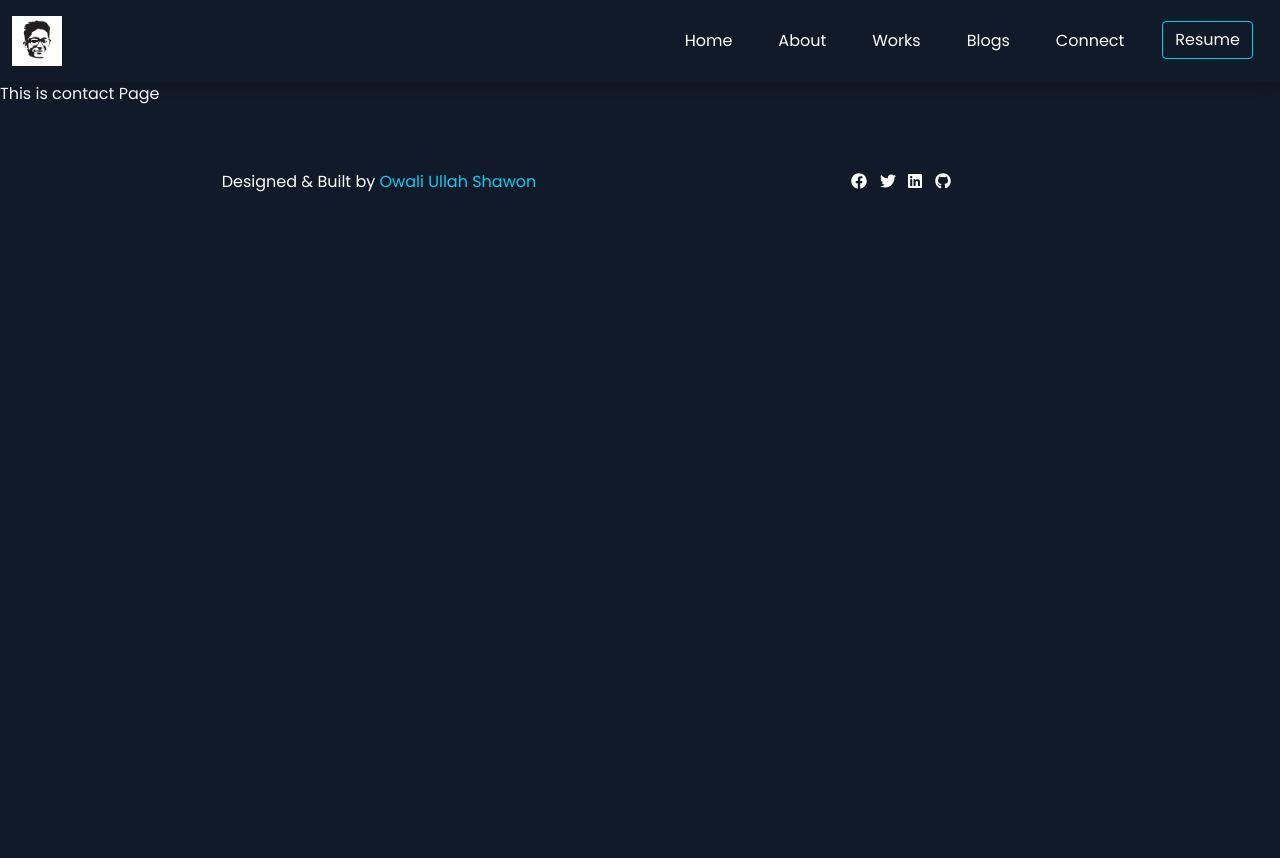
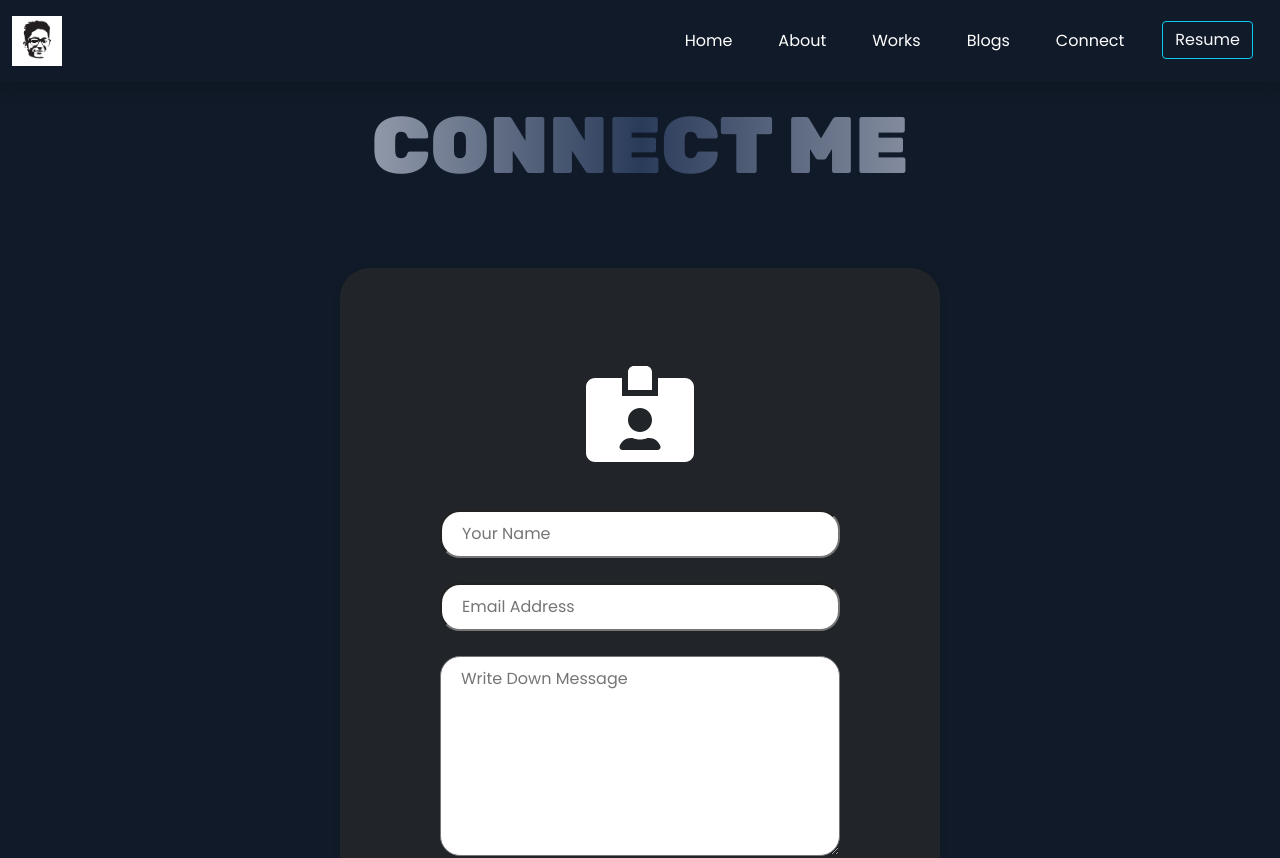
Before and after one commit to OwaliShawon/owali-ullah-shawon, a React (Create React App) app: page /connect in a window 1280 px wide. Shown: the top 858 px of the page. Before the commit the page ends 800 px from the top, so only its background shows below. Built offline with nearby package versions, Linux system fonts and the light colour scheme; a web font is replaced by a local one.

Commit message:
emailjs install, connect me form added

```diff
--- a/package.json
+++ b/package.json
@@ -3,6 +3,7 @@
   "version": "0.1.0",
   "private": true,
   "dependencies": {
+    "@emailjs/browser": "^3.4.0",
     "@fortawesome/fontawesome-svg-core": "^1.2.36",
     "@fortawesome/free-brands-svg-icons": "^5.15.4",
     "@fortawesome/free-regular-svg-icons": "^5.15.4",
--- a/src/App.css
+++ b/src/App.css
@@ -50,7 +50,7 @@ body {
 
 .section-title-text h1 {
   position: relative;
-  background: linear-gradient(to right, #ffffff, #141E30, #0f0c29);
+  background: linear-gradient(to right, #ffffff, #2a3b5a, #e5e5e9);
   -webkit-background-clip: text;
   background-clip: text;
   -webkit-text-fill-color: transparent;
--- /dev/null
+++ b/src/components/ContactForm/ContactForm.css
@@ -0,0 +1,42 @@
+.contact-form{
+    text-align: center;
+    padding: 50px 0;
+ }
+
+ .contact-form form{
+    max-width: 600px;
+    margin: auto;
+    padding: 50px 70px;
+    border-top-left-radius: 30px;
+    border-top-right-radius: 30px;
+    box-shadow: 0px 2px 10px rgba(0, 0, 0, 0.075);
+    margin-bottom: 50px;
+ }
+
+ .contact-form .item{
+    width: 400px;
+	border-radius: 20px;
+    margin-bottom: 25px;
+    padding: 10px 20px;
+}
+
+.contact-form form textarea{
+    height: 200px;
+}
+
+ .contact-form label{
+     display: block;
+     text-align: center;
+     line-height: 150%;
+     font-size: 1em;
+     padding: 10px;
+ }
+
+   @media(max-width: 600px){
+    .contact-form .item{
+        width: 250px;
+    }
+    .contact-form form{
+        padding: 50px 20px;
+    }
+}
--- /dev/null
+++ b/src/components/ContactForm/ContactForm.js
@@ -0,0 +1,49 @@
+import emailjs from '@emailjs/browser';
+import { faIdCardAlt } from '@fortawesome/free-solid-svg-icons';
+import { FontAwesomeIcon } from '@fortawesome/react-fontawesome';
+import React, { useRef } from 'react';
+import { Container } from 'react-bootstrap';
+import "./ContactForm.css";
+
+const Contact = () => {
+    const form = useRef();
+    function sendEmail(e) {
+        e.preventDefault();
+
+        emailjs.sendForm('service_vvi37ho', 'template_ge44qpr', form.current, 'user_RUpQSThF0gMSLd9vpXPnx')
+            .then((result) => {
+                console.log(result.text);
+                alert("Thank You for your Message, I will reply to you soon!");
+            }, (error) => {
+                console.log(error.text);
+            });
+    };
+    return (
+        <section>
+            <Container>
+                <div className="section-title-text mb-2">
+                    <h1 className="pt-3 text-start pb-3 text-center">CONNECT ME</h1>
+                </div>
+
+                <div className='contact-form'>
+                    <form className="bg-dark" ref={form} onSubmit={sendEmail}>
+                        <div className='form-icon'>
+                            <FontAwesomeIcon className='m-5' icon={faIdCardAlt} color="white" size="6x"></FontAwesomeIcon>
+                        </div>
+                        {/* <label>Name</label> */}
+                        <input type="text" name="user_name" placeholder='Your Name' className='item' required />
+                        <br />
+                        <input type="email" name="user_email" placeholder='Email Address' className='item' required />
+                        <br />
+                        <textarea name="message" placeholder='Write Down Message' className='item' required />
+                        <br />
+                        <input type="submit" value="Send" className='item btn btn-outline-info' />
+                    </form>
+                </div>
+            </Container>
+        </section>
+
+    );
+};
+
+export default Contact;
--- a/src/components/Footer/Footer.js
+++ b/src/components/Footer/Footer.js
@@ -18,9 +18,9 @@ const Footer = () => {
                         </address>
                     </Col> */}
 
-                    <Col md="6" className=''>Designed & Built by<a className="address text-info" href='https://github.com/OwaliShawon'> Owali Ullah Shawon</a></Col>
+                    <Col md="12" className=''>Designed & Built by<a className="address text-info" href='https://github.com/OwaliShawon'> Owali Ullah Shawon</a></Col>
 
-                    <Col md="6" className=''>
+                    <Col md="12" className=''>
                         <a href="#" className="address"><FontAwesomeIcon icon={faFacebook} /></a>
                         &nbsp; &nbsp;
                         <a href="#" className="address"><FontAwesomeIcon icon={faTwitter} /></a>
--- a/src/components/Header/Header.css
+++ b/src/components/Header/Header.css
@@ -2,11 +2,9 @@
     margin: 0px 10px;
     padding: 5px;
   }
-  .navbar-nav a:active{
-    border-top: 1px solid aqua;
-  }
   .navbar-nav a:hover{
     color: aqua !important;
+    border-top: 1px solid aqua;
   }
   .logo {
     background-image: url(../../assets/images/portfolioicon.png);
--- a/src/components/Header/Header.js
+++ b/src/components/Header/Header.js
@@ -15,12 +15,12 @@ const Header = () => {
                     <Nav className="navbar-nav ms-auto">
                         {/* navbar pages */}
                         <li className="nav-item">
-                            <a className="nav-link text-white" href="/">
+                            <a className="nav-link text-white" activeClassName="active" href="/">
                                 Home
                             </a>
                         </li>
                         <li className="nav-item">
-                            <a className="nav-link text-white" href="/about">
+                            <a className="nav-link text-white" activeClassName="active" href="/about">
                                 About
                             </a>
                         </li>
--- a/src/components/Project/Project.js
+++ b/src/components/Project/Project.js
@@ -20,7 +20,7 @@ const Project = () => {
         <section data-Aos="fade-up" className="project section" id="project">
             <div className="container">
                 <div className="section-title-text mb-2">
-                    <h1 className="dark-color">Projects</h1>
+                    <h1 className="dark-color">Some Projects </h1>
                 </div>
                 {/* catagories of projects section */}
                 <ul class="nav nav-pills" id="pills-tab" role="tablist">
--- a/src/pages/Connect/Connect.js
+++ b/src/pages/Connect/Connect.js
@@ -1,9 +1,10 @@
 import React from 'react';
+import Contact from './../../components/ContactForm/ContactForm';
 
 const ConnectPage = () => {
     return (
         <div>
-            This is contact Page
+            <Contact></Contact>
         </div>
     );
 };
--- a/src/pages/Home/Home.js
+++ b/src/pages/Home/Home.js
@@ -1,4 +1,5 @@
 import React from 'react';
+import Contact from '../../components/ContactForm/ContactForm';
 import Experience from '../../components/Experience/Experience';
 import Project from '../../components/Project/Project';
 import Skills from '../../components/Skills/Skills';
@@ -14,6 +15,7 @@ const HomePage = () => {
             <Skills></Skills>
             <Experience></Experience>
             <Project></Project>
+            <Contact></Contact>
             {/* <Footer></Footer> */}
         </div>
     );
```
Also changed, not shown: 1 other file (tests, documents, lock files or other folders).
